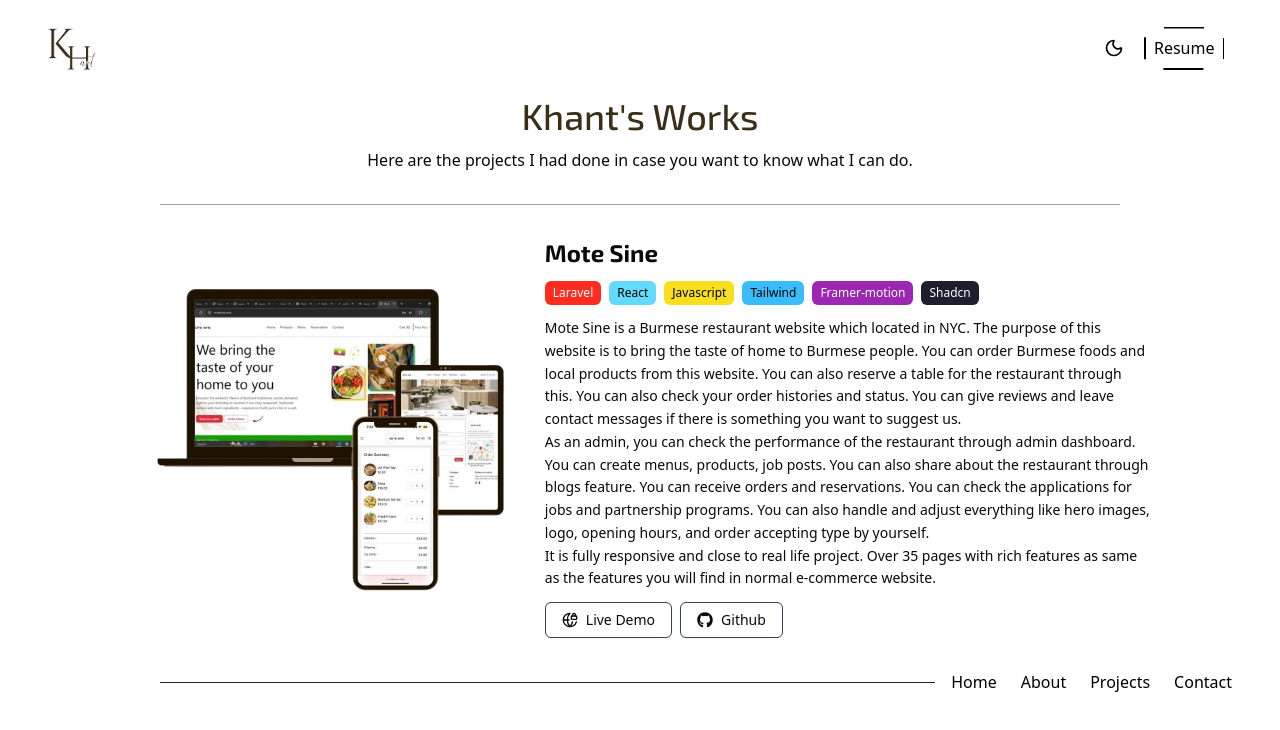
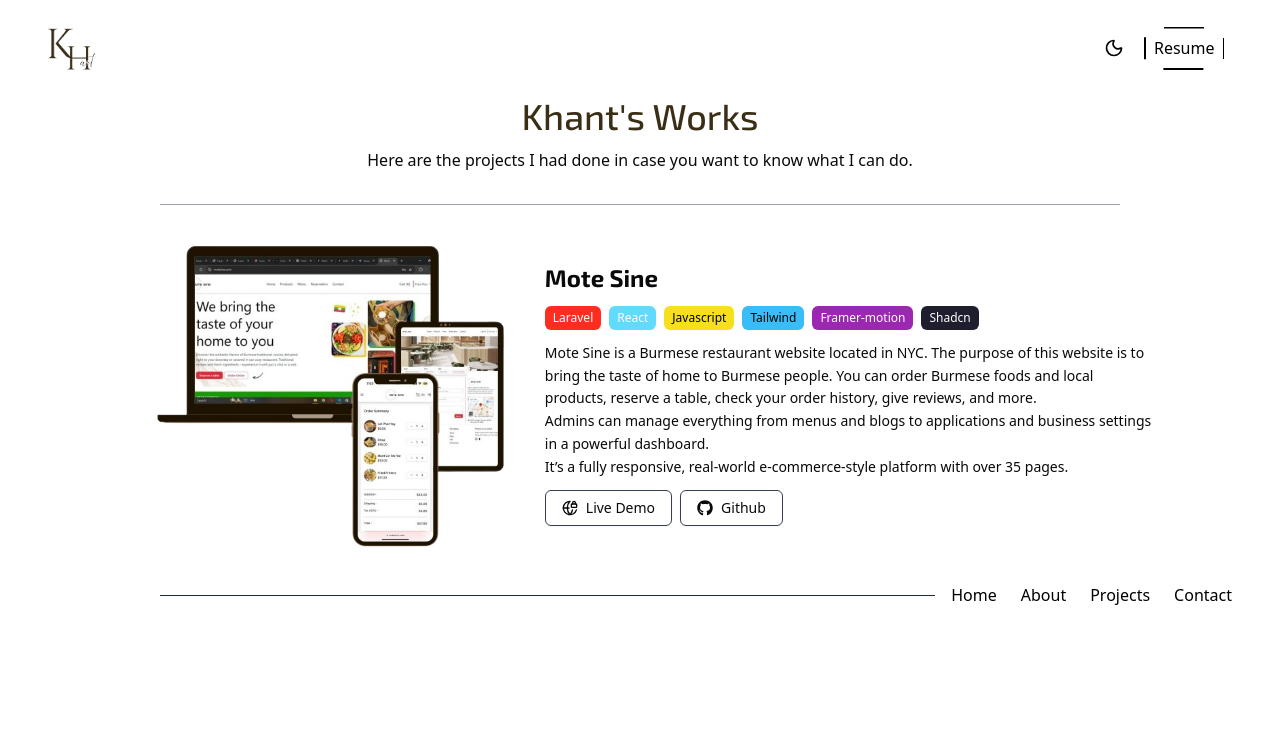
Before and after one commit to KhantYadanarMoe/Portfolio2025, a React (Vite) app: page /projects in a window 1280 px wide. Shown: the top 730 px of the page. Built offline with nearby package versions, Linux system fonts and the light colour scheme.

Commit message:
add animation

```diff
--- a/src/pages/Contact.jsx
+++ b/src/pages/Contact.jsx
@@ -3,16 +3,32 @@ import { Label } from "../components/ui/label";
 import { Input } from "../components/ui/input";
 import { Textarea } from "../components/ui/textarea";
 import { Button } from "../components/ui/button";
+import { motion } from "framer-motion";
+
+const fadeInUp = {
+  hidden: { opacity: 0, y: 20 },
+  visible: (i = 1) => ({
+    opacity: 1,
+    y: 0,
+    transition: { delay: i * 0.2, duration: 0.5 },
+  }),
+};
 
 function Contact() {
   return (
     <div className="md:flex gap-3 items-center px-6 md:px-12 py-4 md:py-2">
-      <div className="md:w-2/5">
+      {/* Left Text Info */}
+      <motion.div
+        className="md:w-2/5"
+        initial={{ opacity: 0, x: -30 }}
+        animate={{ opacity: 1, x: 0 }}
+        transition={{ duration: 0.7 }}
+      >
         <h1 className="text-4xl pretty-font">Khant for work.</h1>
         <p className="text-gray text-sm py-4">
-          Do you want to build your business in smarter way? Do you want to sell
-          your products through a website that you can handle everything on your
-          own? I am here for you to fulfill your tech needs.
+          Do you want to build your business in a smarter way? Do you want to
+          sell your products through a website that you can handle all by
+          yourself? I am here to fulfill your tech needs.
         </p>
         <div className="py-2">
           <p className="font-bold text-lg">Email</p>
@@ -22,20 +38,46 @@ function Contact() {
         </div>
         <div className="py-2">
           <p className="font-bold text-lg">Phone</p>
-          <a href="" className="text-gray">
+          <a href="tel:+959885959170" className="text-gray">
             +959 885 959 170
           </a>
         </div>
         <hr className="block md:hidden mt-3 border-t-gray-500" />
-      </div>
-      <div className="md:w-3/5 mt-3 md:mt-0">
+      </motion.div>
+
+      {/* Form Section */}
+      <motion.div
+        className="md:w-3/5 mt-3 md:mt-0"
+        initial={{ opacity: 0, x: 30 }}
+        animate={{ opacity: 1, x: 0 }}
+        transition={{ duration: 0.7, delay: 0.3 }}
+      >
         <div className="md:w-[85%] mx-auto">
-          <h1 className="text-3xl">Contact Us.</h1>
-          <p className="text-sm text-gray py-2">
+          <motion.h1
+            className="text-3xl"
+            initial={{ opacity: 0 }}
+            animate={{ opacity: 1 }}
+            transition={{ delay: 0.4 }}
+          >
+            Contact Us.
+          </motion.h1>
+          <motion.p
+            className="text-sm text-gray py-2"
+            initial={{ opacity: 0 }}
+            animate={{ opacity: 1 }}
+            transition={{ delay: 0.5 }}
+          >
             Contact us now to build your business online.
-          </p>
+          </motion.p>
+
           <form action="" className="py-3">
-            <div className="my-2">
+            <motion.div
+              className="my-2"
+              custom={1}
+              variants={fadeInUp}
+              initial="hidden"
+              animate="visible"
+            >
               <Label htmlFor="name" className="text-base font-medium">
                 Name
               </Label>
@@ -46,9 +88,16 @@ function Contact() {
                 placeholder="Enter your name"
                 className="mt-1 bg-white text-black placeholder-gray-500 border border-gray-500 focus:border-blue-600 focus:ring-blue-600 dark:bg-gray-800 dark:text-white dark:placeholder-gray-400 dark:border-gray-600"
               />
-            </div>
+            </motion.div>
+
             <div className="md:flex gap-2">
-              <div className="my-2 md:w-1/2">
+              <motion.div
+                className="my-2 md:w-1/2"
+                custom={2}
+                variants={fadeInUp}
+                initial="hidden"
+                animate="visible"
+              >
                 <Label htmlFor="email" className="text-base font-medium">
                   Email
                 </Label>
@@ -59,8 +108,15 @@ function Contact() {
                   placeholder="Enter your Email"
                   className="mt-1 bg-white text-black placeholder-gray-500 border border-gray-500 focus:border-blue-600 focus:ring-blue-600 dark:bg-gray-800 dark:text-white dark:placeholder-gray-400 dark:border-gray-600"
                 />
-              </div>
-              <div className="my-2 md:w-1/2">
+              </motion.div>
+
+              <motion.div
+                className="my-2 md:w-1/2"
+                custom={3}
+                variants={fadeInUp}
+                initial="hidden"
+                animate="visible"
+              >
                 <Label htmlFor="phone" className="text-base font-medium">
                   Phone
                 </Label>
@@ -71,9 +127,16 @@ function Contact() {
                   placeholder="Enter your Phone"
                   className="mt-1 bg-white text-black placeholder-gray-500 border border-gray-500 focus:border-blue-600 focus:ring-blue-600 dark:bg-gray-800 dark:text-white dark:placeholder-gray-400 dark:border-gray-600"
                 />
-              </div>
+              </motion.div>
             </div>
-            <div className="my-2">
+
+            <motion.div
+              className="my-2"
+              custom={4}
+              variants={fadeInUp}
+              initial="hidden"
+              animate="visible"
+            >
               <Label htmlFor="message" className="text-base font-medium">
                 Message
               </Label>
@@ -83,14 +146,22 @@ function Contact() {
                 name="message"
                 placeholder="Write Something..."
                 className="mt-1 bg-white text-black placeholder-gray-500 border border-gray-500 focus:border-blue-600 focus:ring-blue-600 dark:bg-gray-800 dark:text-white dark:placeholder-gray-400 dark:border-gray-600"
-              ></Textarea>
-            </div>
-            <Button className="w-full my-4 bg-[#392E16] dark:bg-gray-50 dark:hover:bg-gray-200 hover:bg-[#211a09] duration-300">
-              Submit
-            </Button>
+              />
+            </motion.div>
+
+            <motion.div
+              custom={5}
+              variants={fadeInUp}
+              initial="hidden"
+              animate="visible"
+            >
+              <Button className="w-full my-4 bg-[#392E16] dark:bg-gray-50 dark:hover:bg-gray-200 hover:bg-[#211a09] duration-300">
+                Submit
+              </Button>
+            </motion.div>
           </form>
         </div>
-      </div>
+      </motion.div>
     </div>
   );
 }
--- a/src/pages/Projects.jsx
+++ b/src/pages/Projects.jsx
@@ -3,11 +3,26 @@ import { Button } from "../components/ui/button";
 import { FaGithub } from "react-icons/fa";
 import Project from "../assets/Project.png";
 import { GlobeLock } from "lucide-react";
+import { motion } from "framer-motion";
+
+const fadeUp = {
+  hidden: { opacity: 0, y: 30 },
+  visible: (i = 1) => ({
+    opacity: 1,
+    y: 0,
+    transition: { delay: i * 0.2, duration: 0.6 },
+  }),
+};
 
 function Projects() {
   return (
     <div className="w-[92%] md:w-[80%] mx-auto">
-      <div>
+      <motion.div
+        initial="hidden"
+        animate="visible"
+        variants={fadeUp}
+        custom={1}
+      >
         <h1 className="pretty-font text-4xl text-center font-medium text-[#3A2E16] dark:text-white">
           Khant's Works
         </h1>
@@ -16,59 +31,102 @@ function Projects() {
           do.
         </p>
         <hr className="border-t-gray-400 mx-8 my-8" />
-      </div>
+      </motion.div>
+
       <div>
         <div className="lg:flex items-center gap-3 my-4">
-          <div className="lg:w-2/5">
+          {/* Image animation from left */}
+          <motion.div
+            className="lg:w-2/5"
+            initial="hidden"
+            animate="visible"
+            variants={{
+              hidden: { opacity: 0, x: -50 },
+              visible: { opacity: 1, x: 0, transition: { duration: 0.6 } },
+            }}
+          >
             <img
               src={Project}
-              alt=""
+              alt="Mote Sine Project"
               className="w-80 md:w-96 lg:w-[90%] mx-auto"
             />
-          </div>
-          <div className="lg:w-3/5">
+          </motion.div>
+
+          {/* Text content animation from right */}
+          <motion.div
+            className="lg:w-3/5"
+            initial="hidden"
+            animate="visible"
+            variants={{
+              hidden: { opacity: 0, x: 50 },
+              visible: {
+                opacity: 1,
+                x: 0,
+                transition: { duration: 0.6, delay: 0.2 },
+              },
+            }}
+          >
             <h1 className="pretty-font text-2xl font-bold">Mote Sine</h1>
+
             <div className="flex flex-wrap py-3 gap-2">
-              <span className="px-2 py-1 bg-[#FF2D20] text-[#ffffff] rounded-md text-xs">
-                Laravel
-              </span>
-              <span className="px-2 py-1 bg-[#61DAFB] text-[#000000] rounded-md text-xs">
-                React
-              </span>
-              <span className="px-2 py-1 bg-[#F7DF1E] text-[#000000] rounded-md text-xs">
-                Javascript
-              </span>
-              <span className="px-2 py-1 bg-[#38BDF8] text-[#000000] rounded-md text-xs">
-                Tailwind
-              </span>
-              <span className="px-2 py-1 bg-[#9C27B0] text-[#ffffff] rounded-md text-xs">
-                Framer-motion
-              </span>
-              <span className="px-2 py-1 bg-[#1E1E2F] text-[#ffffff] rounded-md text-xs">
-                Shadcn
-              </span>
+              {[
+                "Laravel",
+                "React",
+                "Javascript",
+                "Tailwind",
+                "Framer-motion",
+                "Shadcn",
+              ].map((tech, i) => (
+                <motion.span
+                  key={tech}
+                  className="px-2 py-1 text-xs rounded-md"
+                  style={{
+                    backgroundColor: [
+                      "#FF2D20",
+                      "#61DAFB",
+                      "#F7DF1E",
+                      "#38BDF8",
+                      "#9C27B0",
+                      "#1E1E2F",
+                    ][i],
+                    color: i === 2 || i === 3 ? "#000" : "#fff",
+                  }}
+                  variants={fadeUp}
+                  custom={i + 2}
+                  initial="hidden"
+                  animate="visible"
+                >
+                  {tech}
+                </motion.span>
+              ))}
             </div>
-            <p className="text-sm text-gray leading-relaxed">
-              Mote Sine is a Burmese restaurant website which located in NYC.
-              The purpose of this website is to bring the taste of home to
-              Burmese people. You can order Burmese foods and local products
-              from this website. You can also reserve a table for the restaurant
-              through this. You can also check your order histories and status.
-              You can give reviews and leave contact messages if there is
-              something you want to suggest us. <br />
-              As an admin, you can check the performance of the restaurant
-              through admin dashboard. You can create menus, products, job
-              posts. You can also share about the restaurant through blogs
-              feature. You can receive orders and reservations. You can check
-              the applications for jobs and partnership programs. You can also
-              handle and adjust everything like hero images, logo, opening
-              hours, and order accepting type by yourself.
+
+            <motion.p
+              className="text-sm text-gray leading-relaxed"
+              variants={fadeUp}
+              custom={7}
+              initial="hidden"
+              animate="visible"
+            >
+              Mote Sine is a Burmese restaurant website located in NYC. The
+              purpose of this website is to bring the taste of home to Burmese
+              people. You can order Burmese foods and local products, reserve a
+              table, check your order history, give reviews, and more.
               <br />
-              It is fully responsive and close to real life project. Over 35
-              pages with rich features as same as the features you will find in
-              normal e-commerce website.{" "}
-            </p>
-            <div className="flex gap-2 items-center mt-3">
+              Admins can manage everything from menus and blogs to applications
+              and business settings in a powerful dashboard.
+              <br />
+              It’s a fully responsive, real-world e-commerce-style platform with
+              over 35 pages.
+            </motion.p>
+
+            <motion.div
+              className="flex gap-2 items-center mt-3"
+              variants={fadeUp}
+              custom={8}
+              initial="hidden"
+              animate="visible"
+            >
               <Button
                 variant="outline"
                 className="border border-gray-700 dark:border-gray-200"
@@ -95,76 +153,9 @@ function Projects() {
                   <FaGithub /> Github
                 </a>
               </Button>
-            </div>
-          </div>
+            </motion.div>
+          </motion.div>
         </div>
-        {/* <hr className="border-t-gray-400 my-6" />
-        <div className="lg:flex items-center gap-3 my-4">
-          <div className="order-1 lg:order-2 lg:w-2/5">
-            <img
-              src={Project}
-              alt=""
-              className="w-80 md:w-96 lg:w-[90%] mx-auto"
-            />
-          </div>
-          <div className="order-2 lg:order-1 lg:w-3/5">
-            <h1 className="pretty-font text-2xl font-bold">Mote Sine</h1>
-            <div className="flex flex-wrap py-3 gap-2">
-              <span className="px-2 py-1 bg-[#FF2D20] text-[#ffffff] rounded-md text-xs">
-                Laravel
-              </span>
-              <span className="px-2 py-1 bg-[#61DAFB] text-[#000000] rounded-md text-xs">
-                React
-              </span>
-              <span className="px-2 py-1 bg-[#F7DF1E] text-[#000000] rounded-md text-xs">
-                Javascript
-              </span>
-              <span className="px-2 py-1 bg-[#38BDF8] text-[#000000] rounded-md text-xs">
-                Tailwind
-              </span>
-              <span className="px-2 py-1 bg-[#9C27B0] text-[#ffffff] rounded-md text-xs">
-                Framer-motion
-              </span>
-              <span className="px-2 py-1 bg-[#1E1E2F] text-[#ffffff] rounded-md text-xs">
-                Shadcn
-              </span>
-            </div>
-            <p className="text-sm text-gray leading-relaxed">
-              Mote Sine is a Burmese restaurant website which located in NYC.
-              The purpose of this website is to bring the taste of home to
-              Burmese people. You can order Burmese foods and local products
-              from this website. You can also reserve a table for the restaurant
-              through this. You can also check your order histories and status.
-              You can give reviews and leave contact messages if there is
-              something you want to suggest us. <br />
-              As an admin, you can check the performance of the restaurant
-              through admin dashboard. You can create menus, products, job
-              posts. You can also share about the restaurant through blogs
-              feature. You can receive orders and reservations. You can check
-              the applications for jobs and partnership programs. You can also
-              handle and adjust everything like hero images, logo, opening
-              hours, and order accepting type by yourself.
-              <br />
-              It is fully responsive and close to real life project. Over 35
-              pages with rich features as same as the features you will find in
-              normal e-commerce website.{" "}
-            </p>
-            <div className="flex gap-2 items-center mt-3">
-              <Button variant="outline" className="border border-gray-700">
-                <a
-                  href="https://motesine.com"
-                  className="flex gap-2 items-center"
-                >
-                  <GlobeLock /> Live Demo
-                </a>
-              </Button>
-              <Button variant="outline" className="border border-gray-700">
-                <FaGithub /> Github
-              </Button>
-            </div>
-          </div>
-        </div>
-        <hr className="border-t-gray-400 my-6" /> */}
       </div>
     </div>
   );
```
Also changed, not shown: src/components/Footer.jsx (+9 -2 lines), src/components/Navbar.jsx (+8 -2 lines), src/pages/About.jsx (+41 -7 lines), src/pages/Home.jsx (+38 -49 lines).
